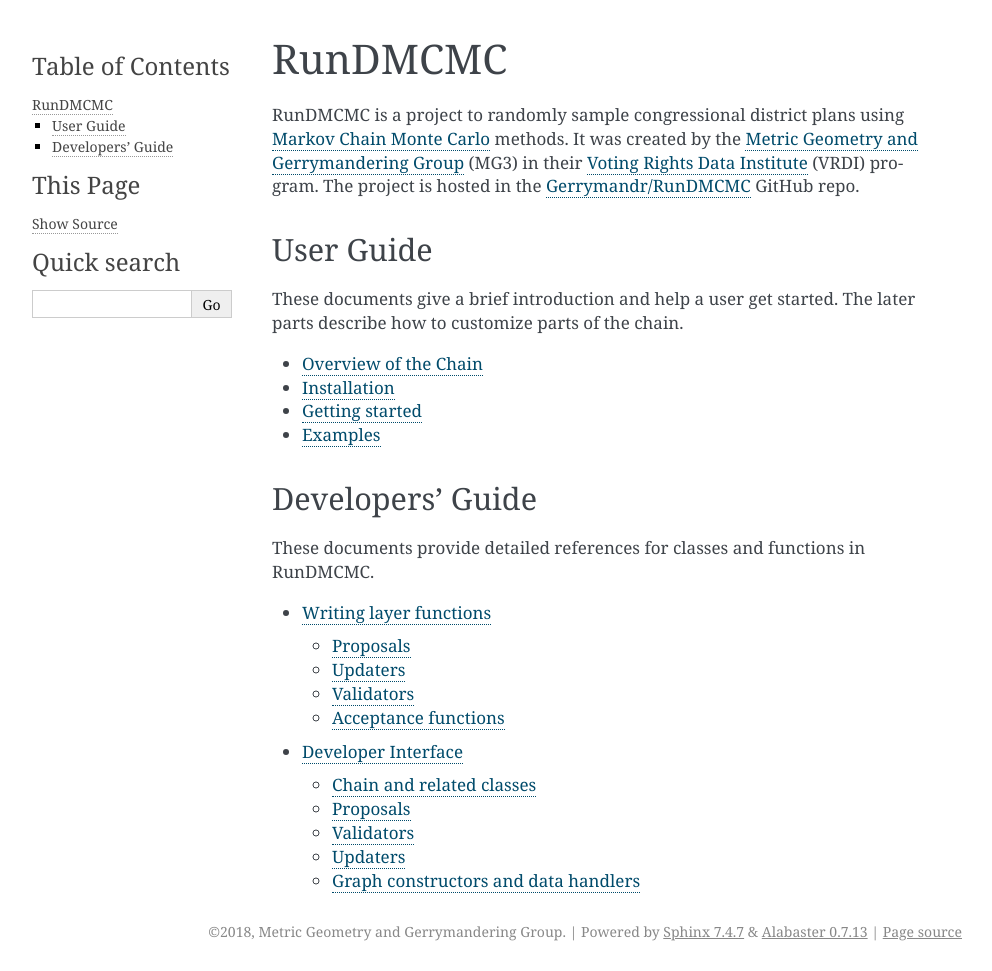
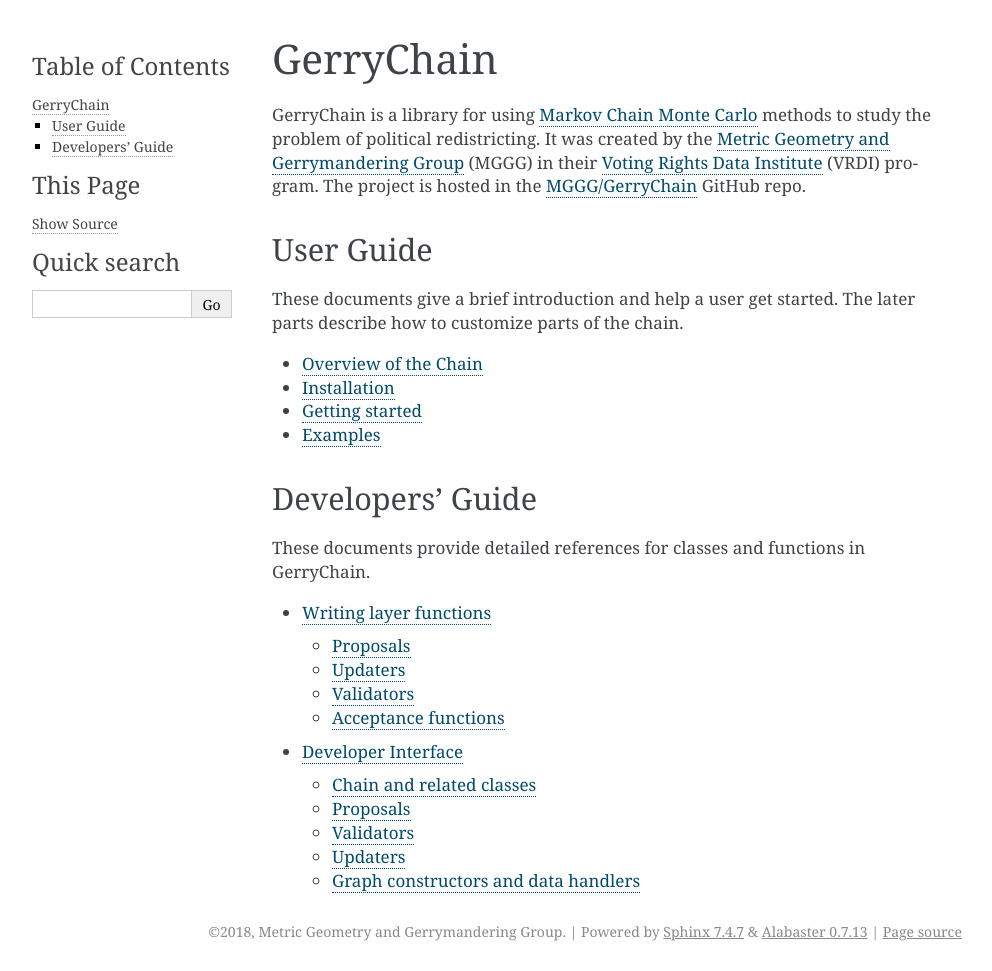
Before and after one commit to mggg/GerryChain, a Sphinx documentation site: the page built from docs/index.rst, in a window 1280 px wide. Shown: the whole page, without its empty margins (148-1140 px from the left). Built offline with Sphinx 7.4.7, drawn with Linux system fonts in a browser that asks for light colours.

Commit message:
Rename to gerrychain in docs

```diff
--- a/docs/index.rst
+++ b/docs/index.rst
@@ -1,20 +1,20 @@
-.. RunDMCMC documentation master file, created by
+.. GerryChain documentation master file, created by
    sphinx-quickstart on Mon Jun 11 14:55:33 2018.
    You can adapt this file completely to your liking, but it should at least
    contain the root `toctree` directive.
 
-RunDMCMC
+GerryChain
 ========
 
-RunDMCMC is a project to randomly sample congressional district plans using
-`Markov Chain Monte Carlo`_ methods. It was created by the `Metric Geometry and
-Gerrymandering Group`_ (MG3) in their `Voting Rights Data Institute`_ (VRDI)
-program. The project is hosted in the `Gerrymandr/RunDMCMC`_ GitHub repo.
+GerryChain is a library for using `Markov Chain Monte Carlo`_ methods to study the problem
+of political redistricting. It was created by the `Metric Geometry and
+Gerrymandering Group`_ (MGGG) in their `Voting Rights Data Institute`_ (VRDI)
+program. The project is hosted in the `MGGG/GerryChain`_ GitHub repo.
 
 .. _`Markov Chain Monte Carlo`: https://en.wikipedia.org/wiki/Markov_chain_Monte_Carlo
-.. _`Metric Geometry and Gerrymandering Group`: http://sites.tufts.edu/gerrymandr/
+.. _`Metric Geometry and Gerrymandering Group`: https://www.mggg.org/
 .. _`Voting Rights Data Institute`: http://gerrydata.org/
-.. _`Gerrymandr/RunDMCMC`: https://github.com/gerrymandr/RunDMCMC
+.. _`MGGG/GerryChain`: https://github.com/mggg/GerryChain
 
 User Guide
 ----------
@@ -34,7 +34,7 @@
 -----------------
 
 These documents provide detailed references for classes and functions in
-RunDMCMC.
+GerryChain.
 
 .. toctree::
     :maxdepth: 2
--- a/docs/user/intro.rst
+++ b/docs/user/intro.rst
@@ -3,11 +3,11 @@
 Overview of the Chain
 =====================
 
-RunDMCMC helps in analyzing districting plans via random walks. This is done
+GerryChain helps in analyzing districting plans via random walks. This is done
 via a simple, but extendable, Markov chain. This is a brief, non-technical
 overview of the chain.
 
-The intended purpose of RunDMCMC is to analyze districting plans for
+The intended purpose of GerryChain is to analyze districting plans for
 gerrymandering. Given an initial districting plan, making small, random changes
 to the plan gives some sense of what the initial plan looks like *in context*.
 The hope is that partisan gerrymandering can be detected by observing that
@@ -17,7 +17,7 @@
 Parts of the chain
 ------------------
 
-RunDMCMC performs a random walk over all partitions of a graph.  It does this
+GerryChain performs a random walk over all partitions of a graph.  It does this
 with a simple Markov chain. The chain's behavior is entirely directed by four
 modular layers: **proposals**, **updaters**, **validators**, and **acceptance
 functions**. These layers are merely functions provided by the user, so the
```
Also changed, not shown: docs/user/examples.rst (+0 -33 lines).
